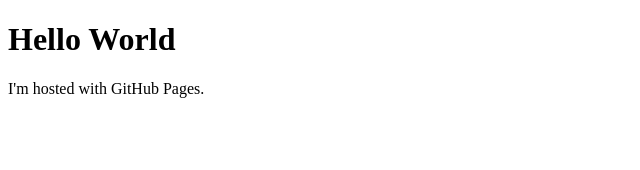
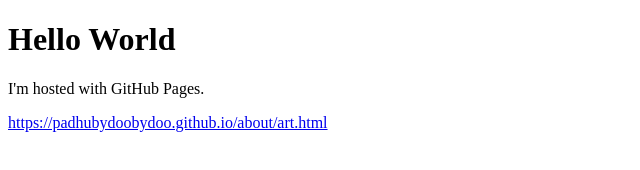
Before and after one commit to padhubydoobydoo/padhubydoobydoo.github.io, a plain HTML site: page index.html in a window 1280 px wide. Shown: the whole page, without its empty margins (0-640 px from the left). Drawn offline with Linux system fonts and the light colour scheme.

Commit message:
Update index.html

```diff
--- a/index.html
+++ b/index.html
@@ -3,5 +3,6 @@
 <body>
 <h1>Hello World</h1>
 <p>I'm hosted with GitHub Pages.</p>
+<a href="https://padhubydoobydoo.github.io/about/art.html">https://padhubydoobydoo.github.io/about/art.html</a>
 </body>
 </html>
```
